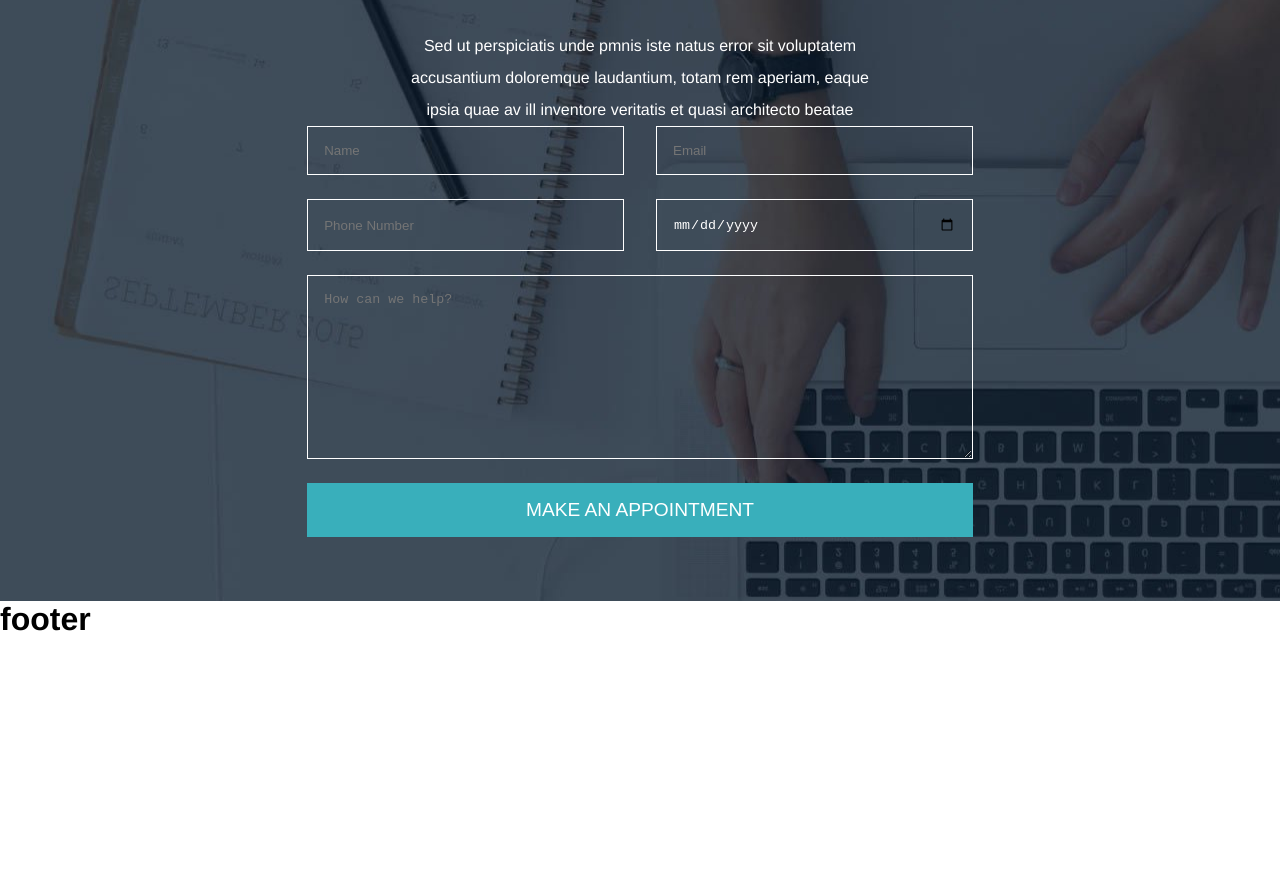
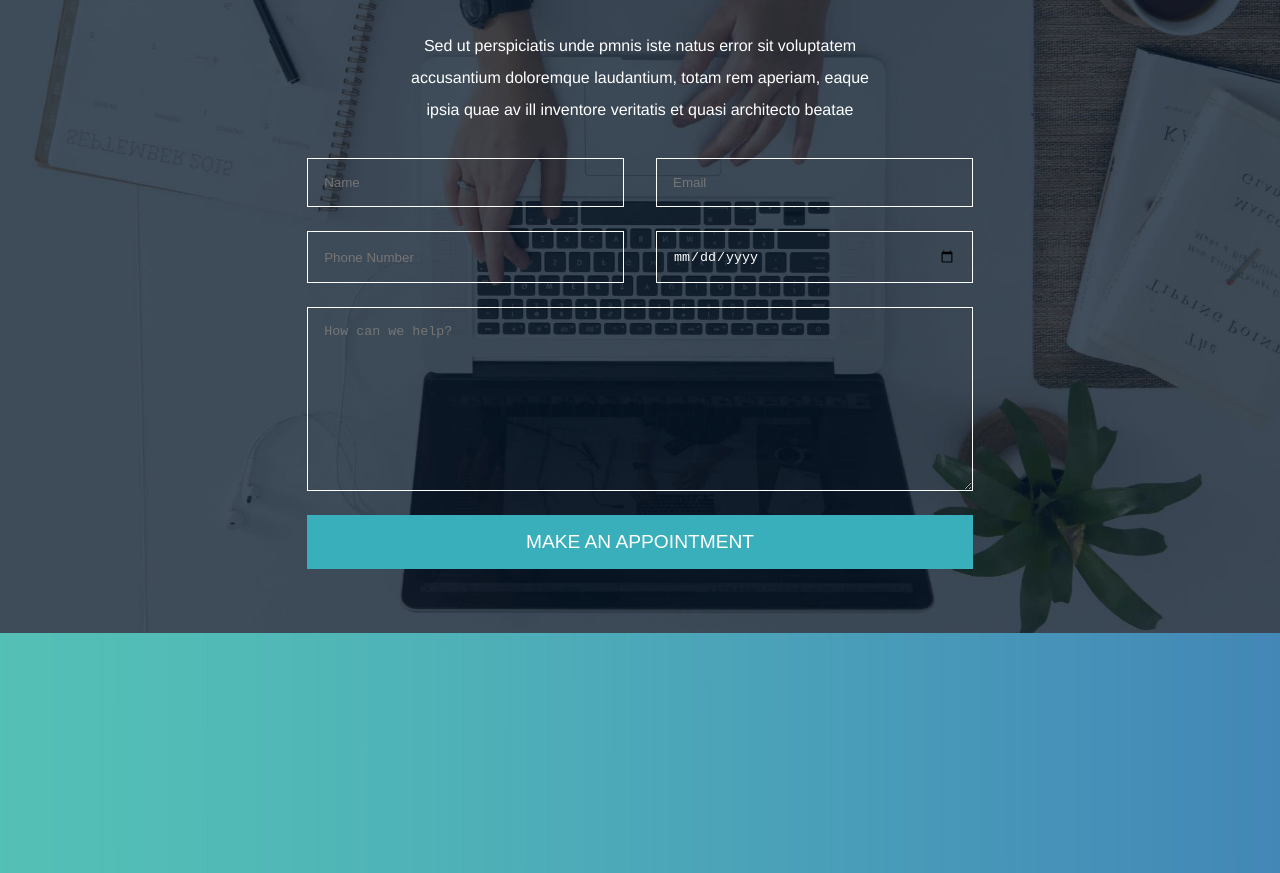
Before and after one commit to Crisano97/proj-html-vuejs, a Vue app: page / in a window 1280 px wide. Shown: the part 4420-5293 px from the top of the page. Before the commit the page ends 5058 px from the top, so only its background shows below. Built offline with nearby package versions, Linux system fonts and the light colour scheme.

Commit message:
added carrasel container

```diff
--- a/src/components/Footer.vue
+++ b/src/components/Footer.vue
@@ -1,6 +1,6 @@
 <template>
   <footer>
-    <h1>footer</h1>
+
   </footer>
 </template>
 
@@ -10,6 +10,6 @@ export default {
 }
 </script>
 
-<style>
+<style lang="scss">
 
 </style>
--- a/src/components/Main.vue
+++ b/src/components/Main.vue
@@ -65,6 +65,9 @@
             </div>
         </div>
     </section>
+    <div class="carrasel-container">
+      <div class="container"></div>
+    </div>
   </main>
 </template>
 
@@ -265,12 +268,14 @@ export default {
 
     section.appointment{
         background-image: url(../assets/images/make-an-appointment.jpg);
+        background-size: cover;
 
         .form-container{
             display: flex;
             justify-content: space-between;
             flex-wrap: wrap;
             gap: 1.5rem;
+            margin-top: 2rem;
 
             input{
                 width: calc(100% / 2 - 1rem);
@@ -298,5 +303,12 @@ export default {
                 font-size: 1.2rem;
             }
         }
+
+    }
+
+    div.carrasel-container{
+        height: 15rem;
+        background-image: url('../assets/images/rgb-gradient-bar-for-logo-carrasel.jpg');
+
     }
 </style>
```
